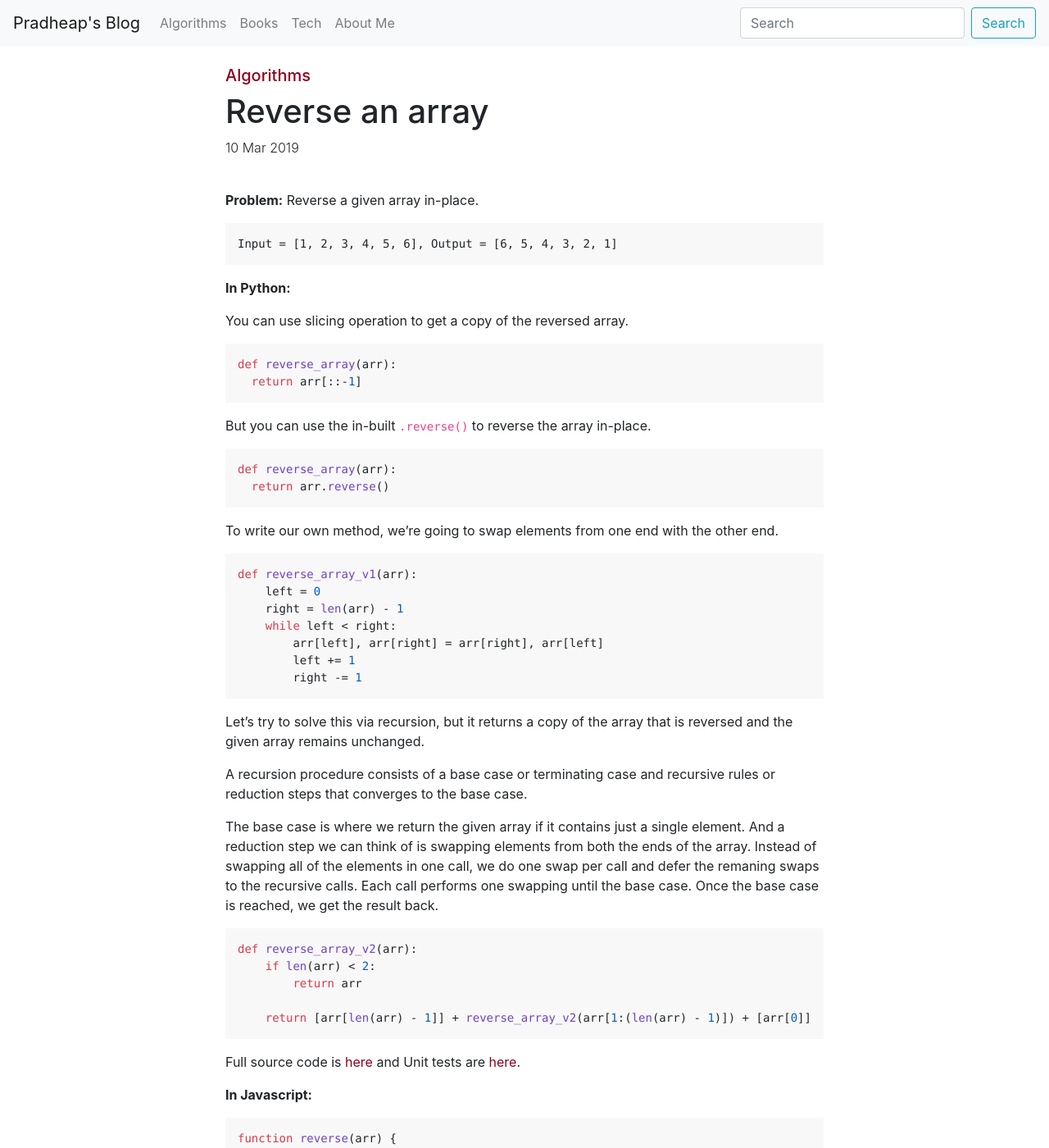
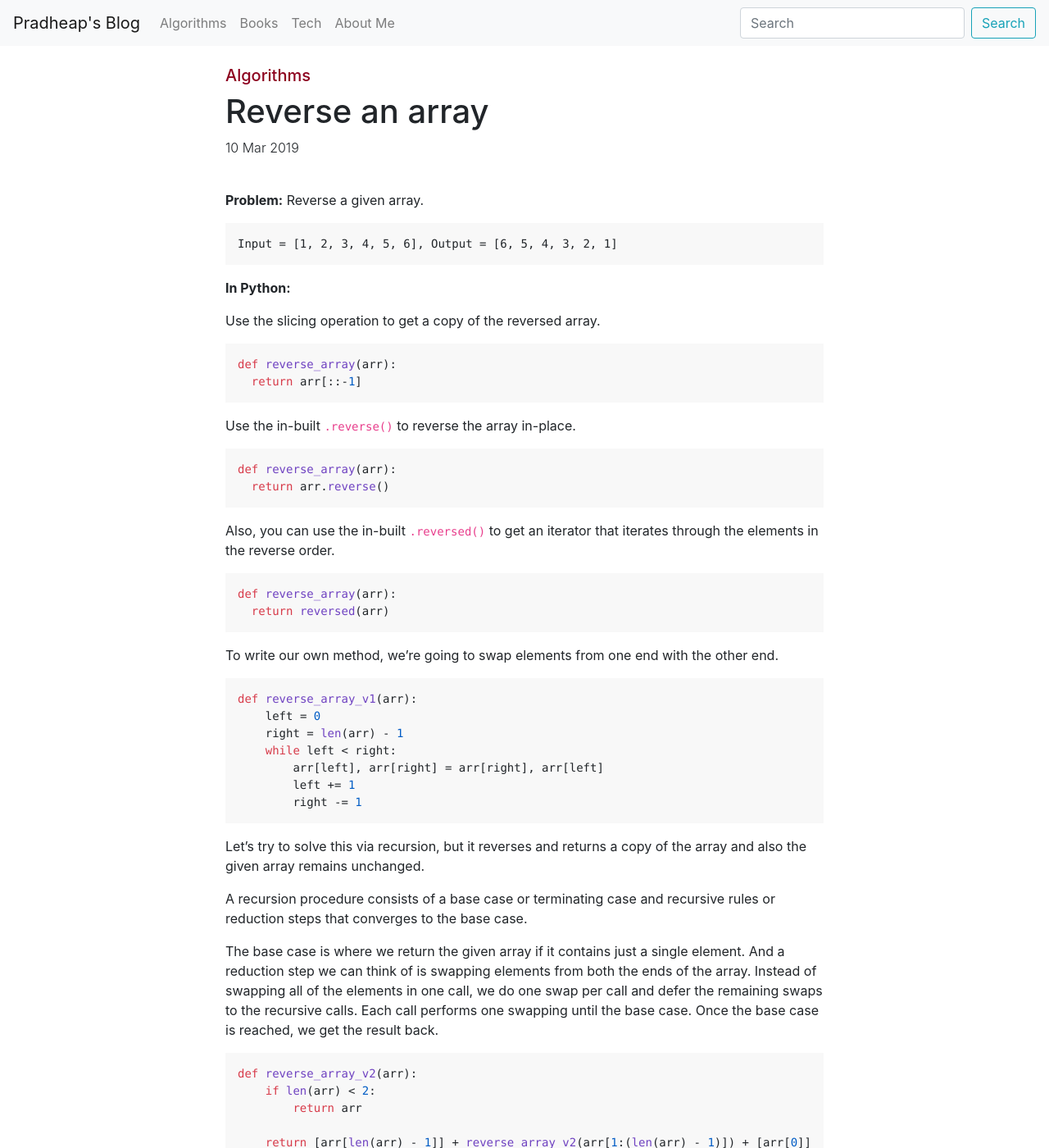
Before and after one commit to pradheap/pradheap.github.io, a Jekyll site: the page built from _posts/2019-03-10-array-reverse.md, in a window 1280 px wide and 1400 px high. Shown: the whole window at 82% size. Built offline with Jekyll 4.4.1, drawn with Linux system fonts in a browser that asks for light colours; nearby versions of some CDN libraries; comment, search, counter and statistics services are not loaded.

````diff
--- a/_posts/2019-03-10-array-reverse.md
+++ b/_posts/2019-03-10-array-reverse.md
@@ -7,7 +7,7 @@
 comments: true
 ---
 
-**Problem:** Reverse a given array in-place.
+**Problem:** Reverse a given array.
 
 ```
 Input = [1, 2, 3, 4, 5, 6], Output = [6, 5, 4, 3, 2, 1]
@@ -15,17 +15,25 @@
 
 **In Python:**
 
-You can use slicing operation to get a copy of the reversed array.
+Use the slicing operation to get a copy of the reversed array.
 
 ```python
 def reverse_array(arr):
   return arr[::-1]
 ```
-But you can use the in-built `.reverse()` to reverse the array in-place.
+
+Use the in-built `.reverse()` to reverse the array in-place.
 
 ```python
 def reverse_array(arr):
   return arr.reverse()
+```
+
+Also, you can use the in-built `.reversed()` to get an iterator that iterates through the elements in the reverse order.
+
+```python
+def reverse_array(arr):
+  return reversed(arr)
 ```
 
 To write our own method, we're going to swap elements from one end with the other end.
@@ -40,11 +48,11 @@
         right -= 1
 ```
 
-Let's try to solve this via recursion, but it returns a copy of the array that is reversed and the given array remains unchanged.
+Let's try to solve this via recursion, but it reverses and returns a copy of the array and also the given array remains unchanged.
 
 A recursion procedure consists of a base case or terminating case and recursive rules or reduction steps that converges to the base case.
 
-The base case is where we return the given array if it contains just a single element. And a reduction step we can think of is swapping elements from both the ends of the array. Instead of swapping all of the elements in one call, we do one swap per call and defer the remaning swaps to the recursive calls. Each call performs one swapping until the base case. Once the base case is reached, we get the result back.
+The base case is where we return the given array if it contains just a single element. And a reduction step we can think of is swapping elements from both the ends of the array. Instead of swapping all of the elements in one call, we do one swap per call and defer the remaining swaps to the recursive calls. Each call performs one swapping until the base case. Once the base case is reached, we get the result back.
 
 ```python
 def reverse_array_v2(arr):
@@ -54,7 +62,7 @@
     return [arr[len(arr) - 1]] + reverse_array_v2(arr[1:(len(arr) - 1)]) + [arr[0]]
 ```
 
-Full source code is [here](https://github.com/pradheap/coding-problems/blob/master/array_reverse/source.py) and Unit tests are [here](https://github.com/pradheap/coding-problems/blob/master/array_reverse/test.py).
+Full source code is [here](https://github.com/pradheap/coding-problems/blob/master/array_reverse/source.py){:target="_blank"} and Unit tests are [here](https://github.com/pradheap/coding-problems/blob/master/array_reverse/test.py){:target="_blank"}.
 
 **In Javascript:**
 
````
Also changed, not shown: _posts/2019-03-18-how-fascism-works.md (added, +66 -0 lines).
